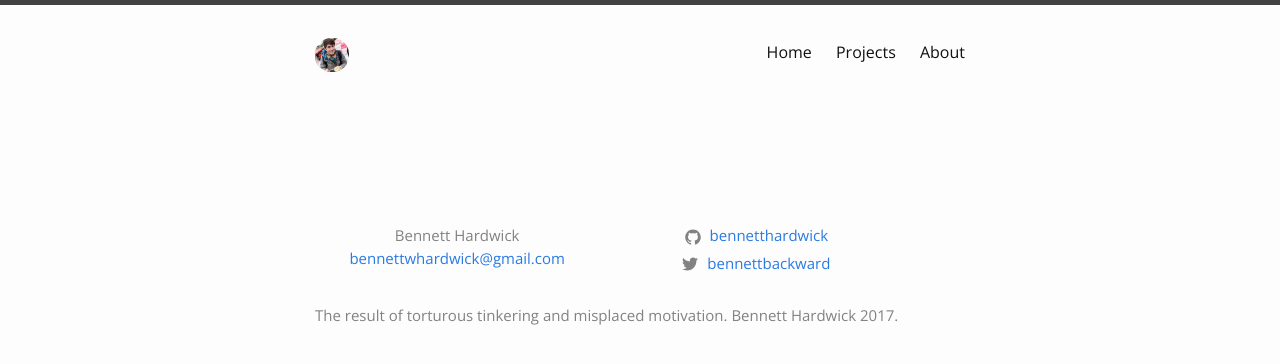
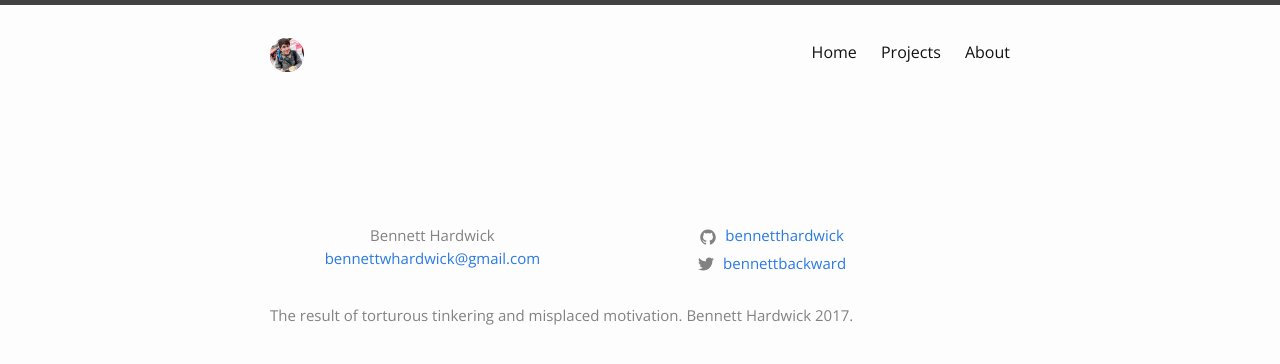
Before and after one commit to pbamotra/website, a Jekyll site: the page built from index.md, in a window 1280 px wide. Shown: the top 364 px of the page. Built offline with Jekyll 4.4.1, drawn with Linux system fonts in a browser that asks for light colours.

Commit message:
Fix width error

```diff
--- a/_sass/custom/_layout.scss
+++ b/_sass/custom/_layout.scss
@@ -33,10 +33,6 @@ a {
 	}
 }
 
-.wrapper {
-	width: 650px;
-}
-
 .logo {
 	width: 34px;
 	height: 34px;
```
